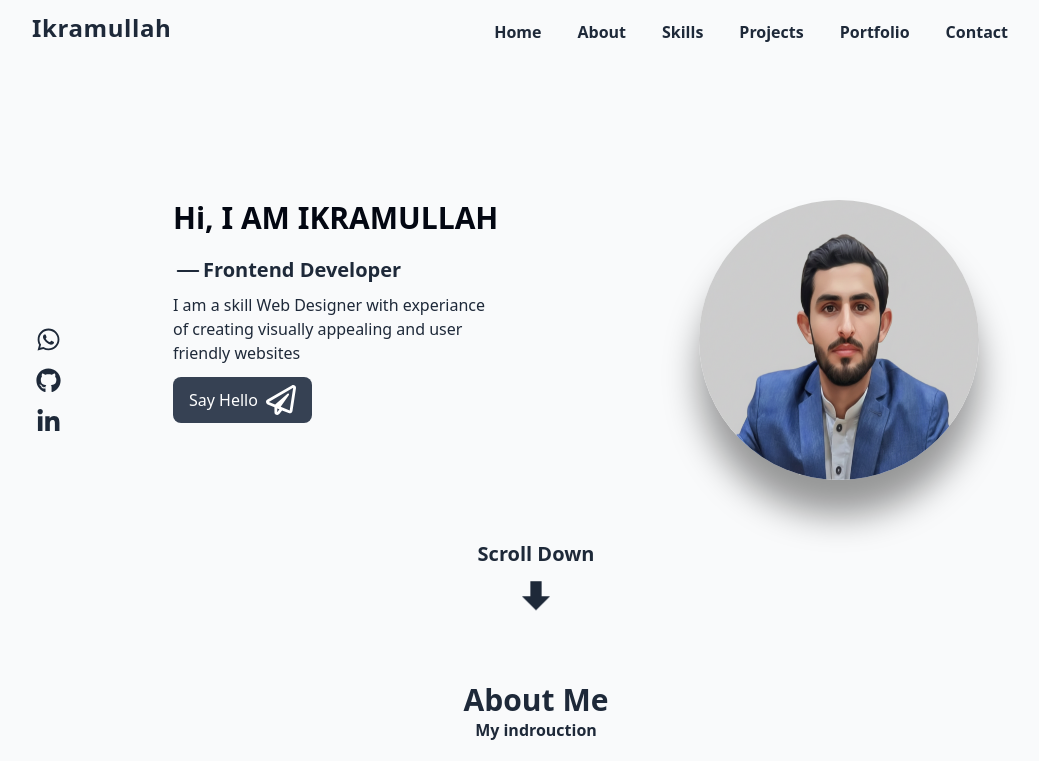
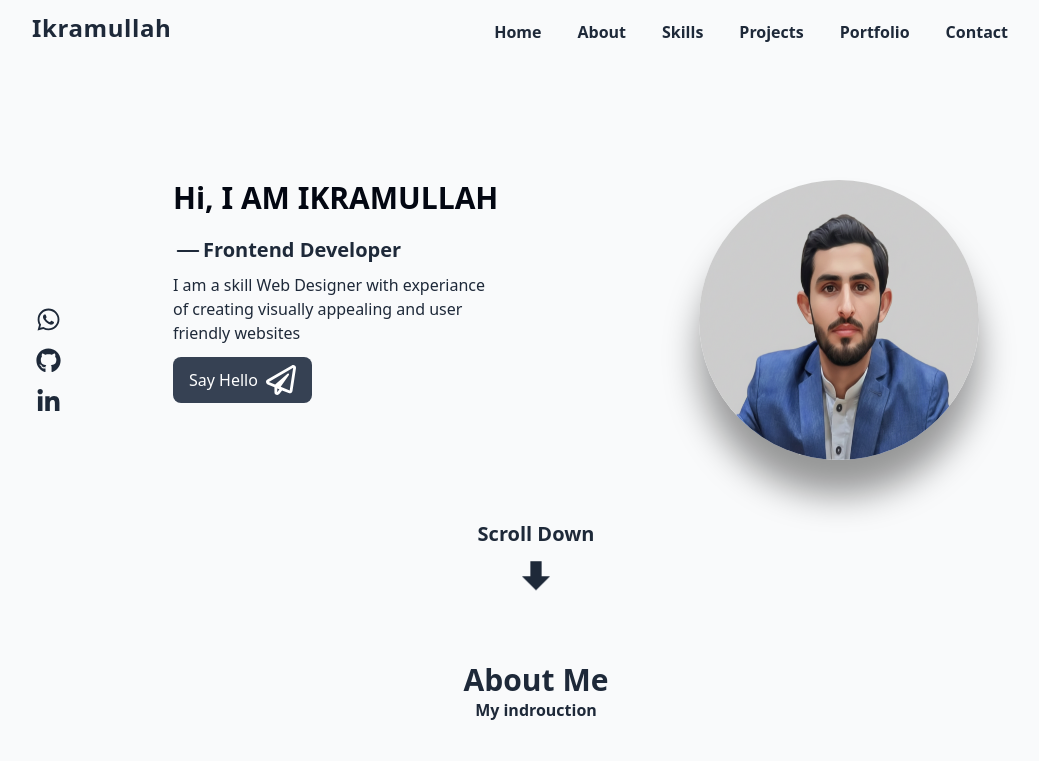
Before and after one commit to ikramullahcsweb-netizen/Ikramullahportfolio, a React (Vite) app: page / in a window 1280 px wide. Shown: the top 761 px of the page, without its empty margins (104-1143 px from the left). Built offline with nearby package versions, Linux system fonts and the light colour scheme.

Commit message:
my portfolio as a developer

```diff
--- a/src/Components/Home/Home.jsx
+++ b/src/Components/Home/Home.jsx
@@ -11,7 +11,7 @@ import { PiMinus } from "react-icons/pi";
 const Home = () => {
   return (
 
-    <section id="home" className='container grid lg:pl-35 px-10  md:grid-cols-[auto_1fr_1fr] grid-cols-3 md:gap-x-10 gap-8 lg:gap-x-25  [70vh] md:mt-50 mb-15'>
+    <section id="home" className='container grid lg:pl-35 px-10  md:grid-cols-[auto_1fr_1fr] grid-cols-3 md:gap-x-10 gap-8 lg:gap-x-25  [70vh] md:mt-45 mb-15'>
     <ul className='inline-grid h-1/3 my-auto md:flex-col-center gap-y-4 text-[1.5rem]      text-title mb-15'>
      <li>
       <a className='' href="https://wa.me/qr/HBHXS5AFLMV4J1">
```
